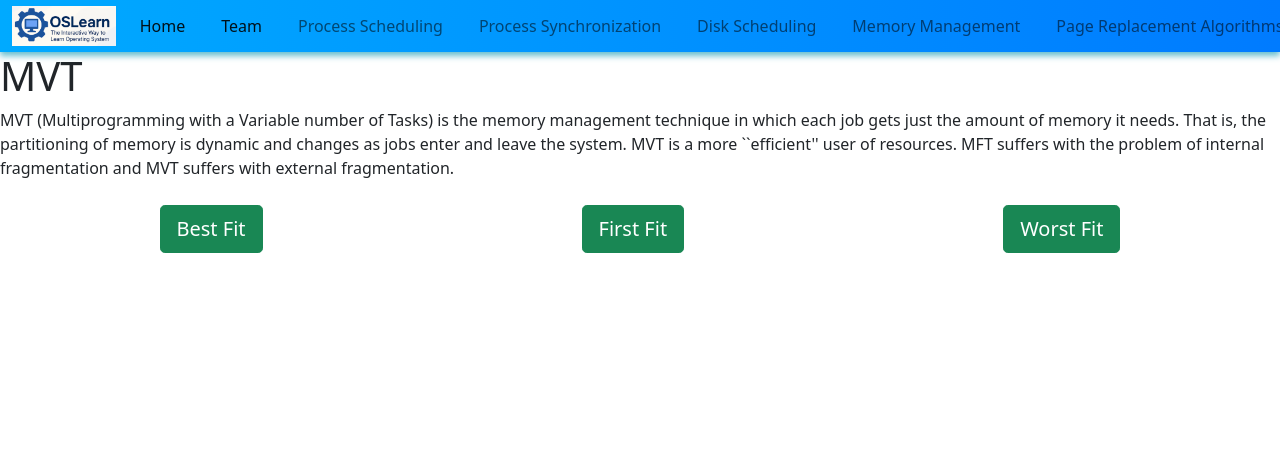
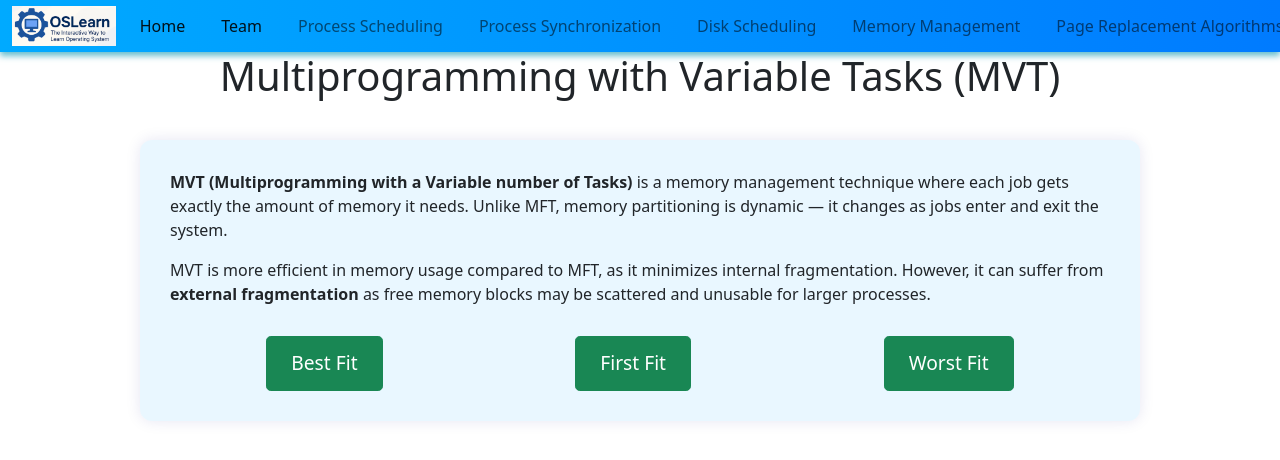
Before and after one commit to VarshiniAdurti28/OSLearn, a Flask app: page /memory-allocation/mvt/ in a window 1280 px wide; the page is wider, and only the part inside the window is pictured. Shown: the top 460 px of that part. Run offline with Flask 2, Linux system fonts and the light colour scheme.

Commit message:
Update wiki.html

```diff
--- a/app/templates/memory_allocation/mvt/wiki.html
+++ b/app/templates/memory_allocation/mvt/wiki.html
@@ -4,15 +4,52 @@
 Memory Allocation
 {% endblock %}
 
+{% block style %}
+<style>
+    h1 {
+        text-align: center;
+        font-weight: bold;
+        margin-top: 30px;
+        color: #0a4b78;
+    }
+
+    section {
+        margin: 40px auto;
+        max-width: 1000px;
+        padding: 30px;
+        background-color: rgba(144, 213, 255, 0.2);
+        border-radius: 12px;
+        box-shadow: 0 0 15px rgba(0, 0, 139, 0.1);
+    }
+
+    .btn-group {
+        display: flex;
+        justify-content: space-around;
+        margin-top: 30px;
+    }
+
+    .btn-lg {
+        padding: 12px 24px;
+        font-size: 1.2em;
+    }
+</style>
+{% endblock %}
+
 {% block body %}
-<h1>MVT</h1>
-<p>MVT (Multiprogramming with a Variable number of Tasks) is the memory management technique in which each job gets just
-    the amount of memory it needs. That is, the partitioning of memory is dynamic and changes as jobs enter and leave
-    the system. MVT is a more ``efficient'' user of resources. MFT suffers with the problem of internal fragmentation
-    and MVT suffers with external fragmentation.</p>
-<div style="display: flex; flex-direction: row; justify-content: space-around; margin-top: 25px; margin-bottom: 50px;">
-    <a href="/memory-allocation/mvt/best-fit"><button class="btn btn-success btn-lg">Best Fit</button></a>
-    <a href="/memory-allocation/mvt/first-fit"><button class="btn btn-success btn-lg">First Fit</button></a>
-    <a href="/memory-allocation/mvt/worst-fit"><button class="btn btn-success btn-lg">Worst Fit</button></a>
-</div>
+<center><h1>Multiprogramming with Variable Tasks (MVT)</h1></center>
+<section>
+    <p>
+        <strong>MVT (Multiprogramming with a Variable number of Tasks)</strong> is a memory management technique where each job gets
+        exactly the amount of memory it needs. Unlike MFT, memory partitioning is dynamic — it changes as jobs enter and exit the system.
+    </p>
+    <p>
+        MVT is more efficient in memory usage compared to MFT, as it minimizes internal fragmentation. However, it can suffer from
+        <strong>external fragmentation</strong> as free memory blocks may be scattered and unusable for larger processes.
+    </p>
+    <div class="btn-group">
+        <a href="/memory-allocation/mvt/best-fit"><button class="btn btn-success btn-lg">Best Fit</button></a>
+        <a href="/memory-allocation/mvt/first-fit"><button class="btn btn-success btn-lg">First Fit</button></a>
+        <a href="/memory-allocation/mvt/worst-fit"><button class="btn btn-success btn-lg">Worst Fit</button></a>
+    </div>
+</section>
 {% endblock %}
```
